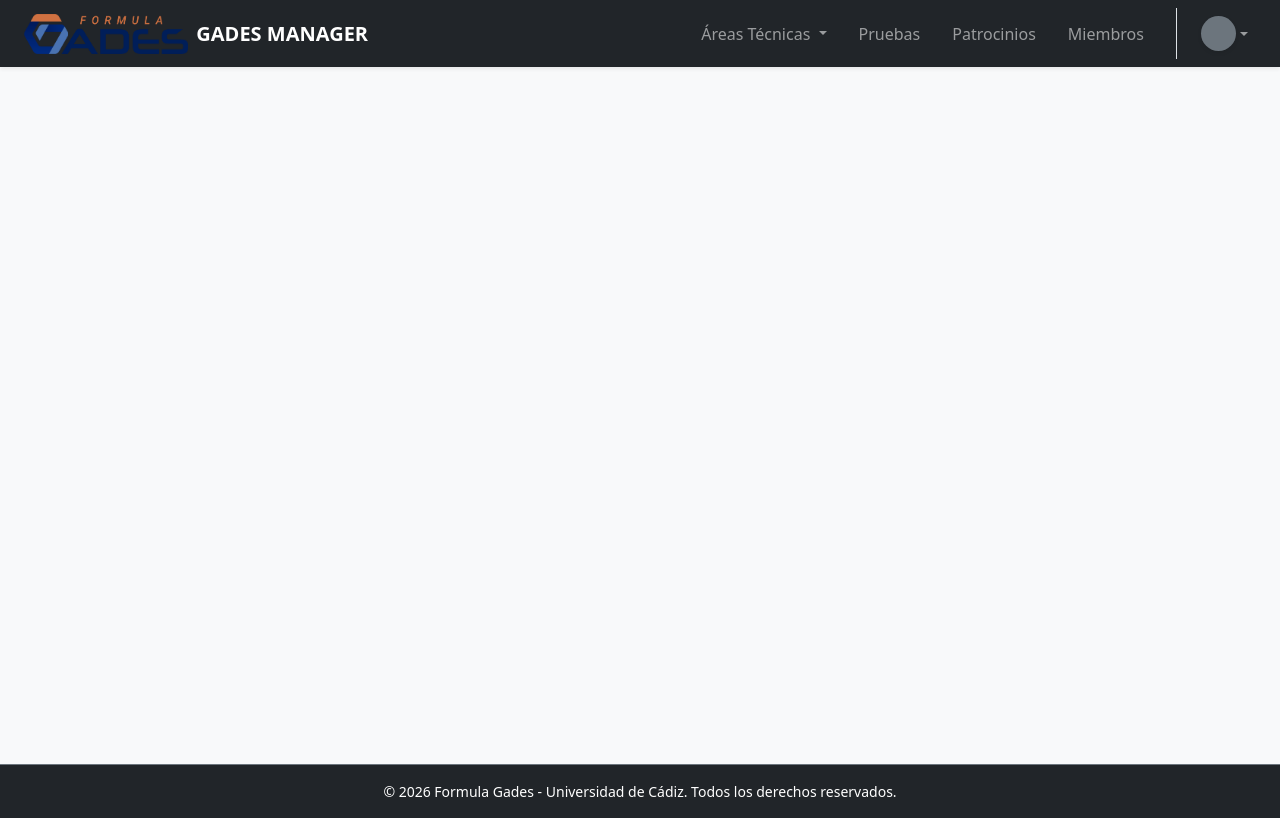
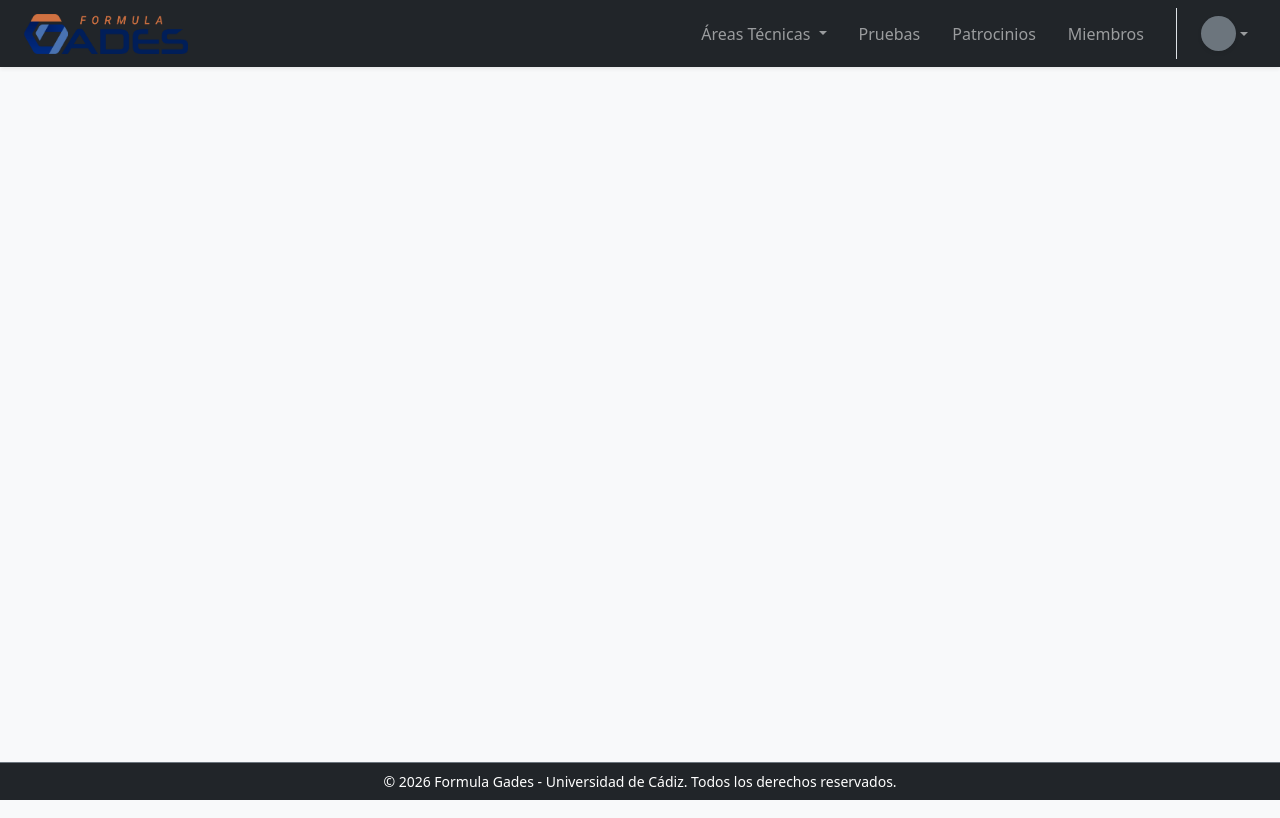
Before and after one commit to adrigongv23/G26_Telemetria_TFG, a Django app: template Plataform_Web/templates/base.html in a window 1280 px wide. Run offline with Django 5.2, Linux system fonts and the light colour scheme; the template is opened without the code that fills it, so the values that code supplies are empty.

Commit message:
Arreglo visual página principal

```diff
--- a/Plataform_Web/gades_manager/settings.py
+++ b/Plataform_Web/gades_manager/settings.py
@@ -125,7 +125,11 @@ USE_TZ = True
 # Static files (CSS, JavaScript, Images)
 # https://docs.djangoproject.com/en/6.0/howto/static-files/
 
-STATIC_URL = 'static/'
+STATIC_URL = '/static/'
+
+STATICFILES_DIRS = [
+    BASE_DIR / "static",
+]
 
 AUTH_USER_MODEL = 'users.CustomUser'
 
--- a/Plataform_Web/templates/base.html
+++ b/Plataform_Web/templates/base.html
@@ -12,13 +12,12 @@
 
     {% block extra_head %}{% endblock extra_head %}
 </head>
-<body class="bg-light text-dark">
+<body class="bg-light text-dark overflow-x-hidden d-flex flex-column min-vh-100">
 
-    <nav class="navbar navbar-expand-lg navbar-dark bg-dark sticky-top shadow-sm">
+   <nav class="navbar navbar-expand-xl navbar-dark bg-dark sticky-top shadow-sm">
         <div class="container-fluid px-4">
             <a class="navbar-brand d-flex align-items-center" href="#">
                 <img src="{% static 'images/logo_gades.png' %}" alt="Logo Gades" height="40" class="me-2">
-                <span class="fw-bold tracking-wider">GADES MANAGER</span>
             </a>
 
             <button class="navbar-toggler" type="button" data-bs-toggle="collapse" data-bs-target="#navbarNav" aria-controls="navbarNav" aria-expanded="false" aria-label="Toggle navigation">
@@ -88,12 +87,12 @@
         </div>
     </nav>
 
-    <main class="container-fluid py-4 px-4" style="min-height: 87.15vh;">
+    <main class="container-fluid py-4 px-4" style="min-height: calc(100vh - 140px);">
         {% block content %}
         {% endblock content %}
     </main>
 
-    <footer class="bg-dark text-white text-center py-3 mt-auto border-top border-secondary">
+    <footer class="bg-dark text-white text-center py-2 mt-auto border-top border-secondary">
         <p class="mb-0 small">&copy; 2026 Formula Gades - Universidad de Cádiz. Todos los derechos reservados.</p>
     </footer>
 
```
Also changed, not shown: Plataform_Web/templates/index.html (+5 -4 lines).
